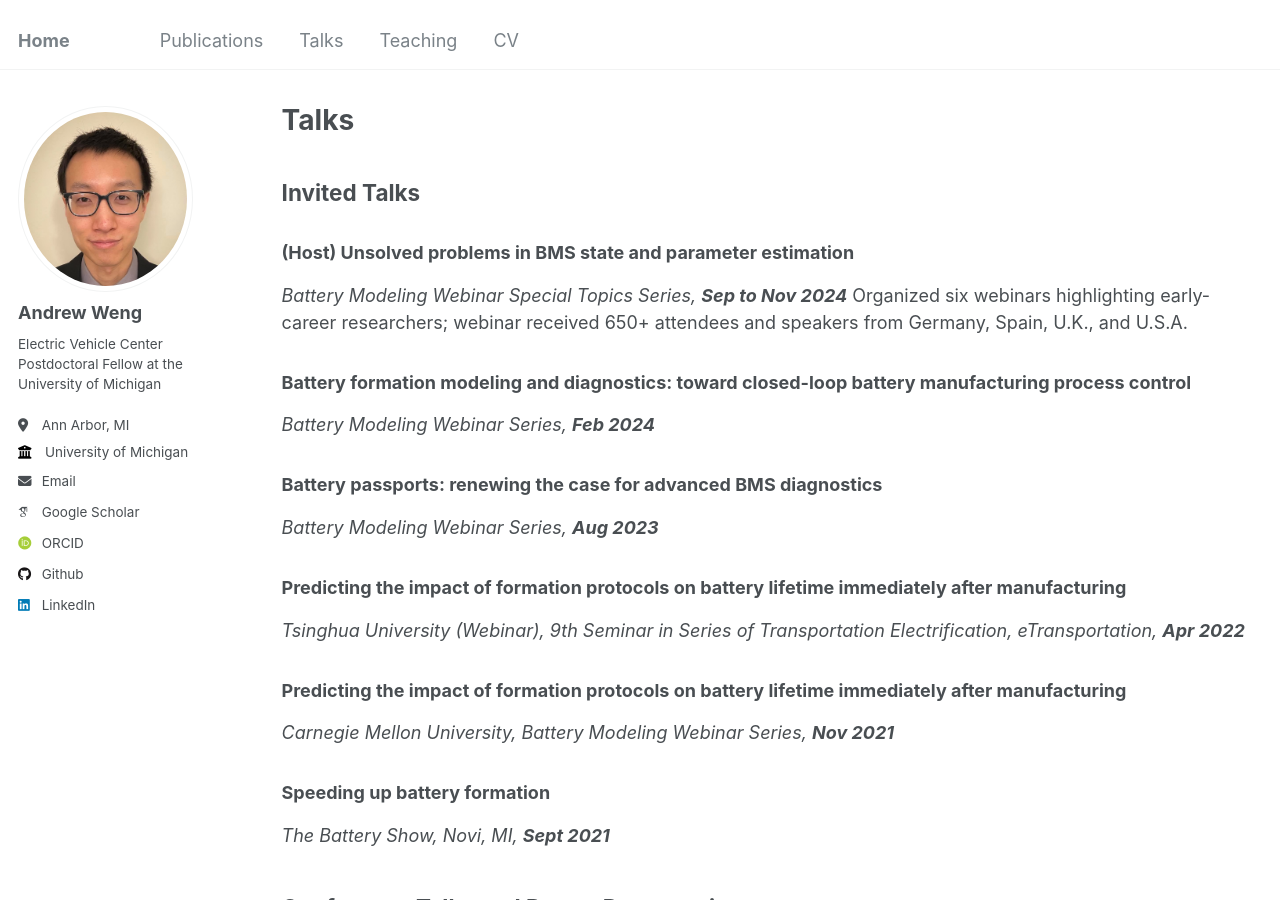
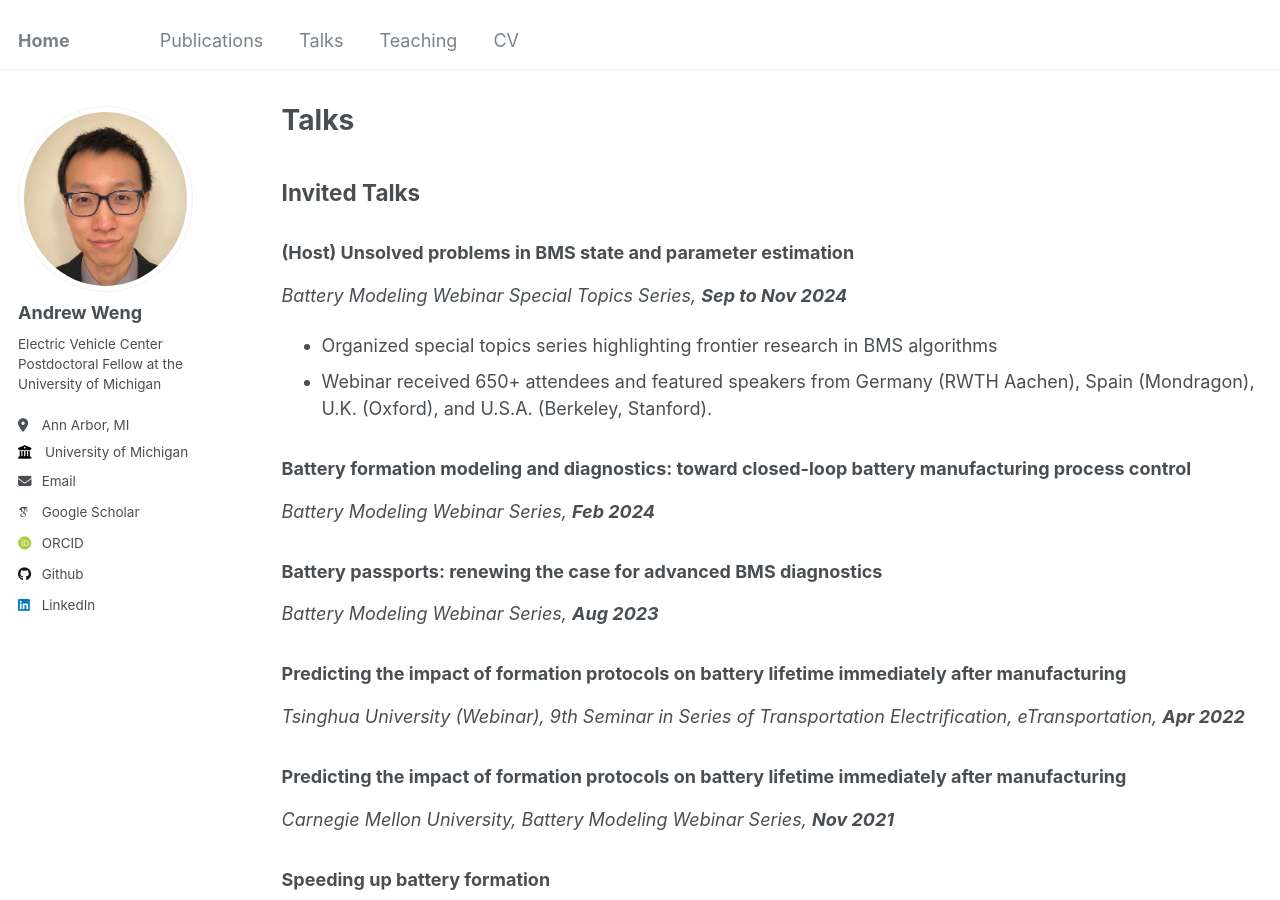
Before and after one commit to wengandrew/wengandrew.github.io, a Jekyll site: the page built from _pages/talks.md, in a window 1280 px wide and 900 px high. Built offline with Jekyll 4.4.1, drawn with Linux system fonts in a browser that asks for light colours; some web fonts are replaced.

Commit message:
Update talks.md

```diff
--- a/_pages/talks.md
+++ b/_pages/talks.md
@@ -16,7 +16,8 @@ author_profile: true
 
 ### (Host) Unsolved problems in BMS state and parameter estimation
 *Battery Modeling Webinar Special Topics Series, **Sep to Nov 2024***
-Organized six webinars highlighting early-career researchers; webinar received 650+ attendees and speakers from Germany, Spain, U.K., and U.S.A.
+- Organized special topics series highlighting frontier research in BMS algorithms
+- Webinar received 650+ attendees and featured speakers from Germany (RWTH Aachen), Spain (Mondragon), U.K. (Oxford), and U.S.A. (Berkeley, Stanford).
 
 ### Battery formation modeling and diagnostics: toward closed-loop battery manufacturing process control
 *Battery Modeling Webinar Series, **Feb 2024***
```
